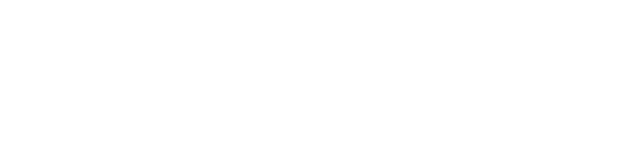
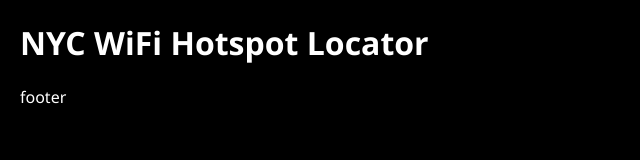
Before and after one commit to nishmashakya/nyc-hotspots-map, a plain HTML site: page index.html in a window 1280 px wide. Shown: the whole page, without its empty margins (0-640 px from the left). Drawn offline with nearby package versions, Linux system fonts and the light colour scheme.

Commit message:
starting code html

```diff
--- a/index.html
+++ b/index.html
@@ -6,9 +6,47 @@
     <meta charset="UTF-8">
     <meta name="viewport" content="width=device-width, initial-scale=1.0">
     <title>NYC WiFi Hotspots</title>
+    <link rel="stylesheet" href="style.css"/>
+    <link rel="stylesheet" href="map.css"/>
+    <script
+      src="https://unpkg.com/leaflet@1.8.0/dist/leaflet.js"
+      integrity="sha512-BB3hKbKWOc9Ez/TAwyWxNXeoV9c1v6FIeYiBieIWkpLjauysF18NzgR1MBNBXf8/KABdlkX68nAhlwcDFLGPCQ=="
+      crossorigin=""
+    ></script>
 </head>
 
 <body>
+    <div class="wrapper">
+
+        <header>
+            <h1>NYC WiFi Hotspot Locator</h1>
+        </header>
+
+        <div class="content">
+
+            <div class="left">
+
+                <div class="filters"></div>
+
+                <div class="map"></div>
+
+            </div>
+
+            <div class="right">
+
+                <div class="search"></div>
+
+                <div class="results"></div>
+
+            </div>
+
+        </div>
+
+        <footer>
+            <p>footer</p>
+        </footer>
+
+    </div>
 
 </body>
 
--- a/style.css
+++ b/style.css
@@ -0,0 +1,28 @@
+:root {
+    --color-white: rgb(255, 255, 255);
+}
+
+* {
+    box-sizing: border-box;
+}
+
+html {
+    min-width: 300px;
+    overflow-x: hidden;
+    overflow-y: scroll;
+    /* these are specific to different browsers */
+    -moz-osx-font-smoothing: grayscale;
+    -webkit-font-smoothing: antialiased;
+    text-rendering: optimizeLegibility;
+    -webkit-text-size-adjust: 100%;
+    -moz-text-size-adjust: 100%;
+    text-size-adjust: 100%;
+}
+
+body {
+    background-color: black;
+    color: var(--color-white);
+    font-family: 'Segoe UI', sans-serif;
+    margin: 20px;
+    padding: 0;
+}
```
Also changed, not shown: map.css (added).
